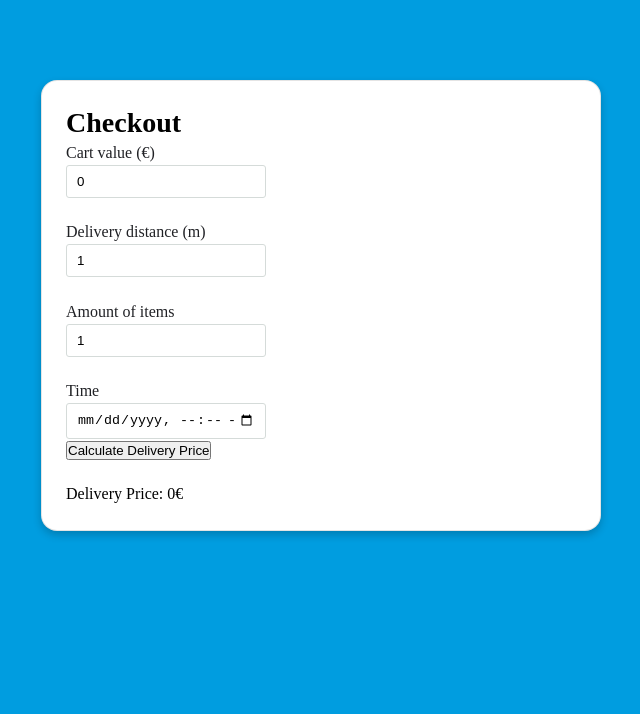
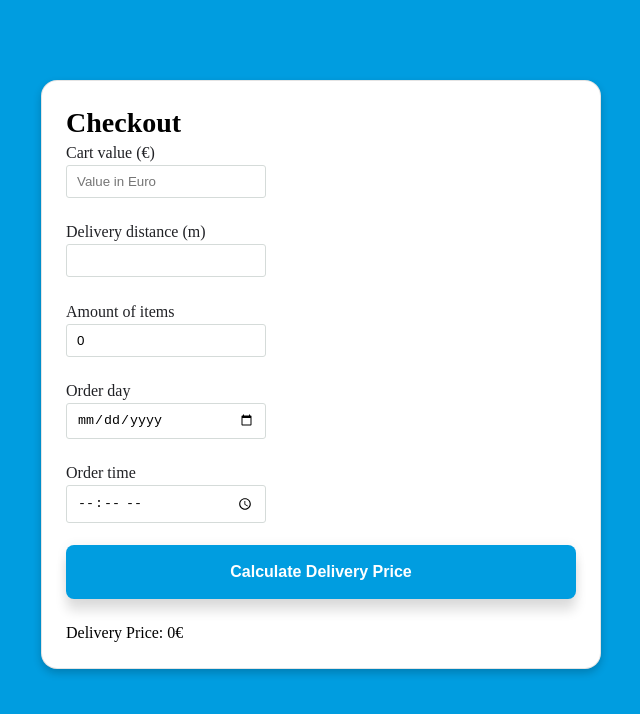
Before and after one commit to alinaincodeland/wolt-delivery-fee-calculator, a React (Create React App) app: page / in a window 1280 px wide. Shown: the top 714 px of the page, without its empty margins (319-959 px from the left). Built offline with nearby package versions, Linux system fonts and the light colour scheme.

Commit message:
Fixed button style

```diff
--- a/src/components/DeliveryFeeCalculator.tsx
+++ b/src/components/DeliveryFeeCalculator.tsx
@@ -2,23 +2,34 @@ import React, { useState } from 'react';
 
 const DeliveryFeeCalculator: React.FC = () => {
 
-    const [cartValue, setCartValue] = useState<number>(0);
-    const [deliveryDistance, setDeliveryDistance] = useState<number>(1);
-    const [amountOfItems, setAmountOfItems] = useState<number>(1);
+    const [cartValue, setCartValue] = useState("");
+    const [deliveryDistance, setDeliveryDistance] = useState<number>(0);
+    const [amountOfItems, setAmountOfItems] = useState<number>(0);
+    const [orderDay, setOrderDay] = useState<Date>(new Date());
     const [orderTime, setOrderTime] = useState<Date>(new Date());
     const [deliveryPrice, setDeliveryPrice] = useState<number>(0);
+
+
+    const handleCartValue = (e: any) => {
+        e.preventDefault();
+        setCartValue(e.target.value)
+    }
+
+    console.log(cartValue);
+    console.log(typeof cartValue);
+    console.log(Number(cartValue))
 
 
 
     const calculateDeliveryFee = (e: any) => {
         e.preventDefault();
 
-        console.log("cartvalue==>", cartValue, "deliveryDistance", deliveryDistance, "amountOfItems==>", amountOfItems, "orderTime==>", orderTime)
+
 
         let deliveryFee = 0;
 
-        if (cartValue < 10) {
-            deliveryFee += 10 - cartValue;
+        if (Number(cartValue) < 10) {
+            deliveryFee += 10 - Number(cartValue);
         }
 
         if (deliveryDistance <= 1000) {
@@ -35,12 +46,12 @@ const DeliveryFeeCalculator: React.FC = () => {
         }
 
 
-        if (orderTime.getUTCHours() >= 15 && orderTime.getUTCHours() <= 19 && orderTime.getUTCDay() === 5) {
+        if (orderTime.getUTCHours() >= 15 && orderTime.getUTCHours() <= 19 && orderDay.getUTCDay() === 5) {
             deliveryFee *= 1.2
         }
 
 
-        if (cartValue >= 100) {
+        if (Number(cartValue) >= 100) {
             deliveryFee = 0;
         }
 
@@ -50,7 +61,6 @@ const DeliveryFeeCalculator: React.FC = () => {
 
         setDeliveryPrice(deliveryFee);
     }
-
 
 
     return (
@@ -64,15 +74,14 @@ const DeliveryFeeCalculator: React.FC = () => {
                             type="number"
                             min="1"
                             step="any"
+                            pattern="[0-9]*"
                             placeholder="Value in Euro"
                             className="input"
                             name="cartValue"
                             value={cartValue}
-                            onChange={(e) => { setCartValue(Number(e.target.value)) }}
+                            onChange={handleCartValue}
                             required
                         />
-
-
                     </label>
                 </div>
                 <br />
@@ -80,16 +89,17 @@ const DeliveryFeeCalculator: React.FC = () => {
                     <label>
                         Delivery distance (m)
                         <input
-                            type="text"
-                            pattern="[0-9]*"
+                            type="number"
+                            // pattern="[0-9]*"
                             placeholder=""
                             className="input"
                             name="deliveryDistance"
-                            value={deliveryDistance}
-                            onChange={(e) => { setDeliveryDistance((v) => (e.target.validity.valid ? Number(e.target.value) : v)) }}
+                            value={deliveryDistance || ""}
+                            onChange={(e) => {
+                                setDeliveryDistance((v) => (e.target.validity.valid ? Number(e.target.value) : v))
+                            }}
                             required
                         />
-
                     </label>
                 </div>
                 <br />
@@ -120,10 +130,25 @@ const DeliveryFeeCalculator: React.FC = () => {
                 <br />
                 <div className="input-field">
                     <label>
-                Time
+                        Order day
                         <input
-                    type="datetime-local"
+                            type="date"
+                            className="input"
+                            name="orderDay"
+                            value={orderDay.toISOString()}
+                            onChange={(e) => { setOrderDay(new Date(e.target.value)) }}
+                            required
+                        />
+                        <br />
+                    </label>
+                </div>
+                <br />
+                <div className="input-field">
 
+                    <label>
+                        Order time
+                        <input
+                            type="time"
                             className="input"
                             name="orderTime"
                             value={orderTime.toISOString()}
@@ -133,6 +158,7 @@ const DeliveryFeeCalculator: React.FC = () => {
                         <br />
                     </label>
                 </div>
+                <br />
                 <button className="button" onClick={calculateDeliveryFee}>
                     Calculate Delivery Price
                 </button>
--- a/src/styles.css
+++ b/src/styles.css
@@ -67,3 +67,17 @@ input[type=number] {
   transition: all 0.3s ease;
 
 }
+button {
+
+  width: 100%;
+  height: 3.375rem;
+  padding: 0 1rem;
+  border: medium none;
+  border-radius: 0.5rem;
+  box-shadow: rgba(0, 0, 0, 0.06) 0px 0px 0.75rem 0px, rgba(0, 0, 0, 0.12) 0px 0.75rem 0.75rem 0px;
+  background-color: rgb(0, 157, 224);
+  font-size: 1rem;
+  font-weight: 700;
+  color: white;
+  cursor: pointer;
+}
```
Lines whose indentation alone changed are shown as unchanged.
